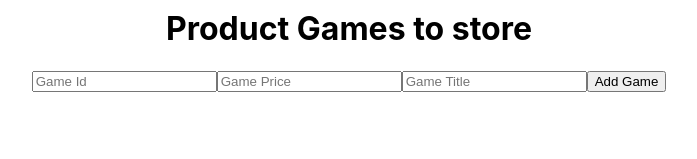
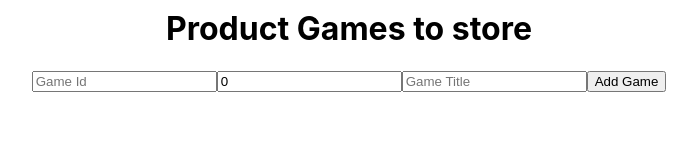
Before and after one commit to Masouma864/OnlineStore, a React (Create React App) app: page / in a window 1280 px wide. Shown: the part 141-300 px from the top of the page, without its empty margins (291-988 px from the left). Built offline with nearby package versions, Linux system fonts and the light colour scheme.

Commit message:
Handled the form state , Create form submit handler and  Updated the redux state

```diff
--- a/src/Products/ProductForm.tsx
+++ b/src/Products/ProductForm.tsx
@@ -1,21 +1,42 @@
 import React, { useState } from "react";
+import { Product } from "./products.slice";
+import { useAppDispatch } from "../store.hooks";
+import { addProduct } from "./products.slice";
 
-interface ProductFromProps {
+const ProductForm: React.FC = ({ }) => {
+const dispatch = useAppDispatch();
+
+    const [product, setProduct] = useState<Product>({
+        id: "",
+        price: 0,
+        title: ""
+    });
+
+const { id, price, title } = product;
+    const handleChange = ({ target: { name, value } }: React.ChangeEvent<HTMLInputElement>) =>
+    setProduct(prev => {
+        (prev as any)[name] = value;
+        const newValue = { ...prev };
+        return newValue;
+
+    });
+
+    const handleSubmit = (e: React.FormEvent) => {
+        e.preventDefault();
+        dispatch(addProduct(product));
+    }
+        return (
+            <>
+                <h1>Product Games to store</h1>
+                <form action="" onSubmit={handleSubmit}>
+                    <input type="text" name="id" placeholder="Game Id" value={id} onChange={handleChange} />
+                    <input type="number" name="price" placeholder="Game Price" value={price} onChange={handleChange} />
+                    <input type="text" name="title" placeholder="Game Title" value={title} onChange={handleChange} />
+                    <button type="submit">Add Game</button>
+                </form>
+            </>
+        );
 
 }
 
-const ProductForm: React.FC<ProductFromProps> = ({ }) => {
-    return (
-        <>
-            <h1>Product Games to store</h1>
-            <form action="">
-                <input type="text" name="id" placeholder="Game Id" />
-                <input type="number" name="price" placeholder="Game Price" />
-                <input type="text" name="title" placeholder="Game Title" />
-                <button>Add Game</button>
-            </form>
-        </>
-    );
-}
-
 export default ProductForm;
--- a/src/Products/ProductList.tsx
+++ b/src/Products/ProductList.tsx
@@ -1,7 +1,7 @@
-import React, { useState } from 'react';
-// import { Product } from '../store';
+import React  from 'react';
 import { useSelector } from 'react-redux';
 import { getProductsSelector } from './products.slice';
+import { Product } from './products.slice';
 
 interface ProductListProps {
 
@@ -13,7 +13,7 @@ const ProductList: React.FC<ProductListProps> = ({ }) => {
     return (
         <div>
             <h2>Games List</h2>
-            {products.map(product => <div key={product.id}>
+            {products.map((product:Product) => <div key={product.id}>
                 <span >{`${product.title} : ${product.price}`}</span>
             </div>)}
         </div >
--- a/src/Products/products.slice.ts
+++ b/src/Products/products.slice.ts
@@ -1,4 +1,6 @@
 import { createSlice, PayloadAction } from '@reduxjs/toolkit';
+import { RootState } from "../store";
+
 
 export interface Product {
     id: string;
@@ -16,8 +18,7 @@ const productSlice = createSlice({
     initialState,
     reducers: {
         addProduct: (state, action: PayloadAction<Product>) => {
-            return [action.payload, ...state,]
-
+            state.push(action.payload)
 
         }
     }
@@ -25,4 +26,4 @@ const productSlice = createSlice({
 })
 export const { addProduct } = productSlice.actions;
 export default productSlice.reducer;
-export const getProductsSelector = (state: Rootstate) => state.products;
+export const getProductsSelector = (state: RootState) => state.products;
--- /dev/null
+++ b/src/store.hooks.ts
@@ -0,0 +1,5 @@
+import { TypedUseSelectorHook, useDispatch , useSelector } from "react-redux";
+import type { RootState, AppDispatch } from "./store";
+
+export const useAppDispatch = () => useDispatch<AppDispatch>();
+export const useAppSelector: TypedUseSelectorHook<RootState> = useSelector;
--- a/src/store.ts
+++ b/src/store.ts
@@ -1,13 +1,14 @@
 import { configureStore } from "@reduxjs/toolkit";
 import products from "./Products/products.slice";
+import { useDispatch } from "react-redux";
 
 const store = configureStore({
     reducer: {
-
         products
-
     }
 
 });
 
 export default store;
+export type AppDispatch = typeof store.dispatch;
+export type RootState = ReturnType<typeof store.getState>;
```
